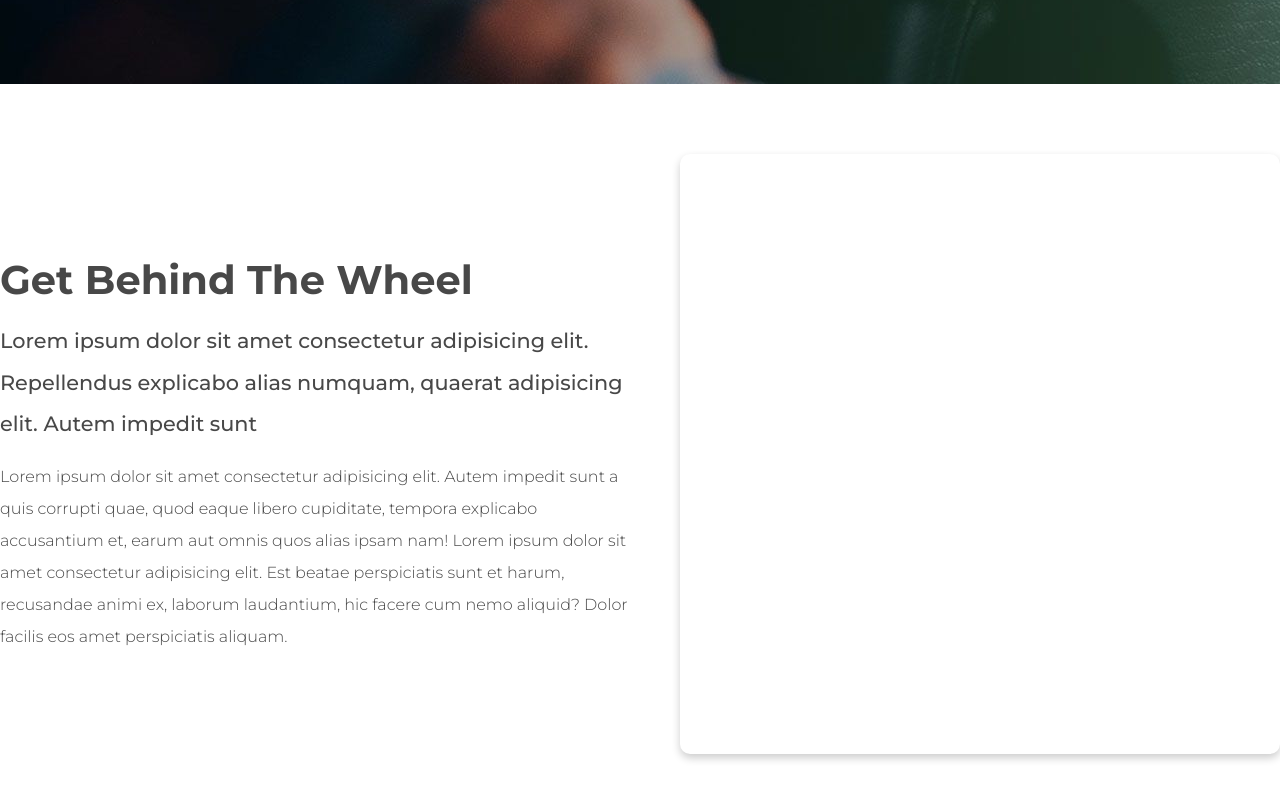
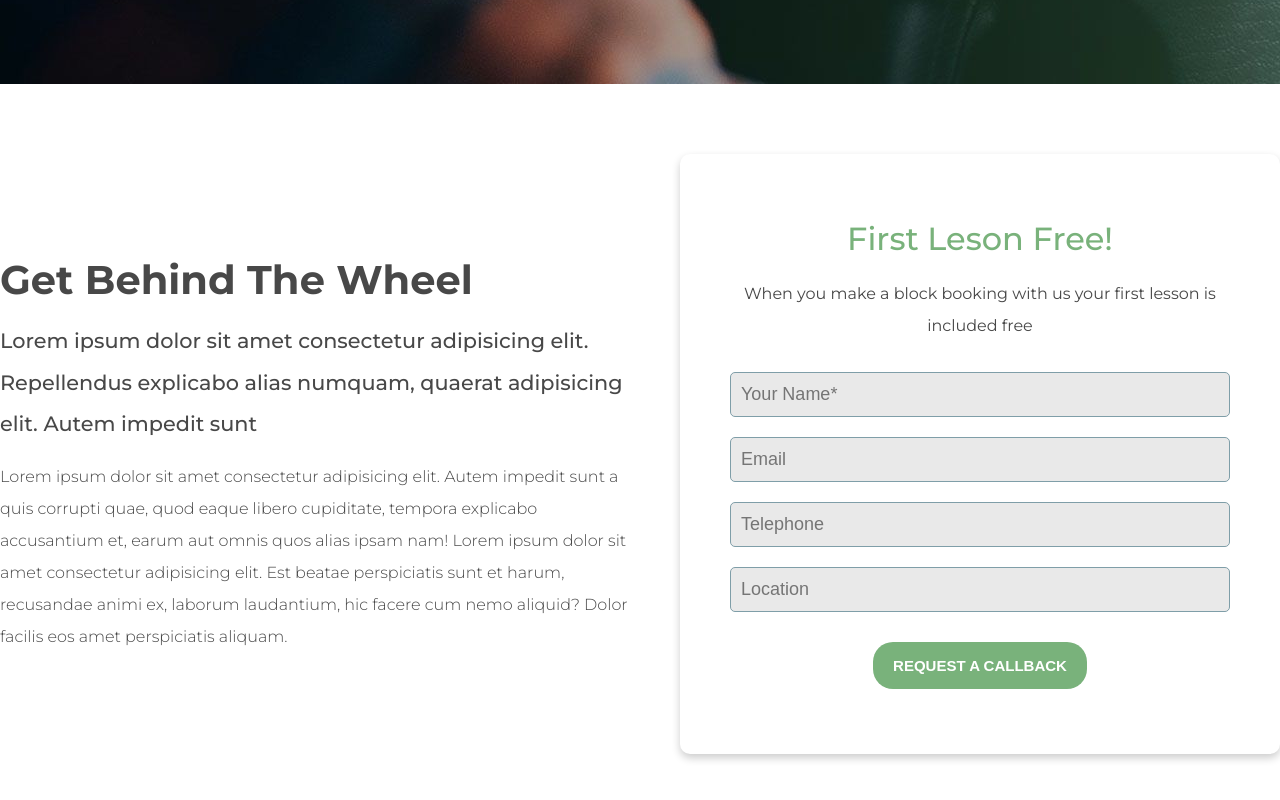
Before and after one commit to urlastway/proj-html-vuejs, a Vue app: page / in a window 1280 px wide. Shown: the part 716-1516 px from the top of the page. Built offline with nearby package versions, Linux system fonts and the light colour scheme.

Commit message:
add prenotation

```diff
--- a/src/components/blocks/HeaderComponents/HeaderButtom.vue
+++ b/src/components/blocks/HeaderComponents/HeaderButtom.vue
@@ -9,7 +9,12 @@
           </div>
           <div clss="header__buttom__right">
               <div class="prenotation">
-
+                <h1 class="title__right">First Leson Free!</h1>
+                <p class="subtitle__right">When you make a block booking with us your first lesson is included free</p>
+                <form action="" v-for="(data, index) in datas" :key="index">
+                  <input type="text" :placeholder="data.name" v-modul="data.user__information"/>
+                </form>
+                <button class="header__bottom__button"><p>Request a callback</p></button>
               </div>
           </div>
       </div>
@@ -20,6 +25,28 @@
 <script>
 export default {
     name: 'HeaderButtom',
+    data(){
+      return {
+        datas: [
+          {
+            name: "Your Name*",
+            user__information: ""
+          },
+          {
+            name: "Email",
+            user__information: ""
+          },
+          {
+            name: "Telephone",
+            user__information: ""
+          },
+          {
+            name: "Location",
+            user__information: ""
+          },
+        ]
+      }
+    }
 }
 </script>
 
@@ -53,6 +80,11 @@ export default {
   background-color: #fff;
   box-shadow: 0 4px 8px 0 rgba(0, 0, 0, 0.2);
   border-radius: 10px;
+  display: flex;
+  flex-direction: column;
+  justify-content: center;
+  align-items: center;
+  padding: 50px;
   }
 .title{
   font-size: 2.5rem;
@@ -68,4 +100,57 @@ export default {
   font-weight: 300;
   line-height: 2;
   }
+.title__right{
+  color: var(--color__cube__BayLeaf);
+  font-weight: 500;
+  margin-bottom: 20px;
+}
+.subtitle__right{
+  text-align: center;
+  line-height: 2;
+  margin-bottom: 20px;
+}
+form {
+  display: flex;
+  flex-direction: column;
+  width: 100%;
+
+  input {
+    height: 45px;
+    border: solid 1px var(--color__cut__gumbo);
+    border-radius: 5px;
+    margin: 10px 0;
+    background-color: rgb(233, 233, 233);
+    font-size: 18px;
+    font-weight: 300;
+    padding: 10px;
+  }
+  input:hover{
+    border: solid 1px var(--color__cut__CapeCod);
+  }
+}
+
+/*--- Button ---*/
+.header__bottom__button {
+        margin-top: 20px;
+        cursor: pointer;
+        text-align: center;
+        text-decoration: none;
+        color: #fff;
+        padding: 15px 20px;
+        background: var(--color__cube__BayLeaf);
+        border: none;
+        border-radius: 20px;
+
+        p{
+            text-transform: uppercase;
+            font-weight: 700;
+            font-size: 15px;
+        }
+
+    }
+.header__bottom__button:hover{
+        background: var(--color__cut__BayLeaf);
+        transition: 0.3s;
+    }
 </style>
```
